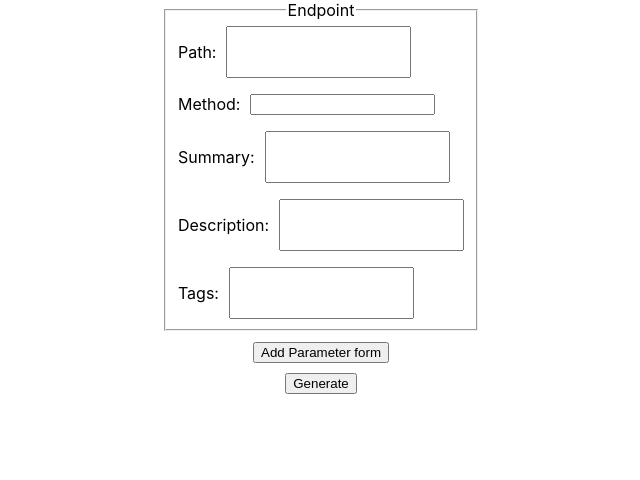
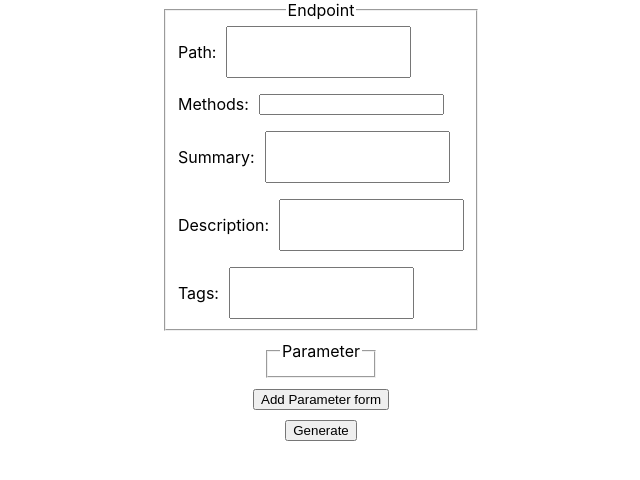
Before and after one commit to BlckHawker/Swagger-Doc-GUI, a React (Create React App) app in the folder app/: page / in a window 1280 px wide. Shown: the top 480 px of the page, without its empty margins (319-959 px from the left). Built offline with nearby package versions, Linux system fonts and the light colour scheme.

Commit message:
refactor dropdown into component

```diff
--- a/app/src/App.tsx
+++ b/app/src/App.tsx
@@ -1,11 +1,13 @@
 import Endpoint from "./component/Endpoint"
 import ParameterManager from "./component/ParameterManager";
+import Parameter from "./component/Parameter";
 import './main.css'
 
 function App() {
   return (
     <div className="flex-vertical">
       <Endpoint/>
+      <Parameter/>
       <ParameterManager/>
       <button>Generate</button>
     </div>
--- /dev/null
+++ b/app/src/component/Dropdown.tsx
@@ -0,0 +1,26 @@
+import '../main.css'
+interface Props {
+    name: string
+    options: string[],
+
+}
+function Dropdown({ name, options }: Props) {
+  const inputId = `${name}-input`;
+  const listId = `${name}-options`;
+
+  return (
+    <div className='flex-horizontal'>
+      <label htmlFor={inputId}>{name}:</label>
+      <input list={listId} id={inputId} name={name} />
+
+      <datalist id={listId}>
+        {options.map((opt, idx) => (
+          <option key={idx} value={opt} />
+        ))}
+      </datalist>
+    </div>
+  );
+}
+
+
+export default Dropdown;
--- a/app/src/component/Endpoint.tsx
+++ b/app/src/component/Endpoint.tsx
@@ -1,23 +1,18 @@
 import '../main.css'
+import Dropdown from './Dropdown';
 function Endpoint() {
   return (
+
     <fieldset >
   <legend>Endpoint</legend>
     <div className="flex-horizontal">
         <p>Path:</p>
         <input type="text" />
     </div>
-          <div className="flex-horizontal">
-    <label htmlFor="method-input">Method:</label>
-    <input list="methods" name="method-input" />
-    <datalist id="methods">
-      <option value="DELETE" />
-      <option value="GET" />
-      <option value="PATCH" />
-      <option value="POST" />
-      <option value="PUT" />
-    </datalist>
-  </div>
+    <Dropdown
+  name="Methods"
+  options={["DELETE", "GET", "PATCH", "POST", "PUT"]}
+/>
 <div className="flex-horizontal">
         <p>Summary:</p>
         <input type="text" />
@@ -31,37 +26,6 @@ function Endpoint() {
         <input type="text" />
     </div>
 </fieldset>
-
-    // <div className="flex-vertical border">
-    //     <p>Endpoint</p>
-    //     <div className="flex-horizontal">
-    //         <p>Path:</p>
-    //         <input type="text" />
-    //     </div>
-    //         <div className="flex-horizontal">
-    //   <label htmlFor="method-input">Method:</label>
-    //   <input list="methods" name="method-input" />
-    //   <datalist id="methods">
-    //     <option value="DELETE" />
-    //     <option value="GET" />
-    //     <option value="PATCH" />
-    //     <option value="POST" />
-    //     <option value="PUT" />
-    //   </datalist>
-    // </div>
-    // <div className="flex-horizontal">
-    //         <p>Summary:</p>
-    //         <input type="text" />
-    //     </div>
-    //     <div className="flex-horizontal">
-    //         <p>Description:</p>
-    //         <input type="text" />
-    //     </div>
-    //     <div className="flex-horizontal">
-    //         <p>Tags:</p>
-    //         <input type="text" />
-    //     </div>
-    // </div>
   );
 }
 
--- /dev/null
+++ b/app/src/component/Parameter.tsx
@@ -0,0 +1,10 @@
+function Parameter() {
+    return (
+        <fieldset>
+            <legend>Parameter</legend>
+
+        </fieldset>
+    )
+}
+
+export default Parameter;
```
